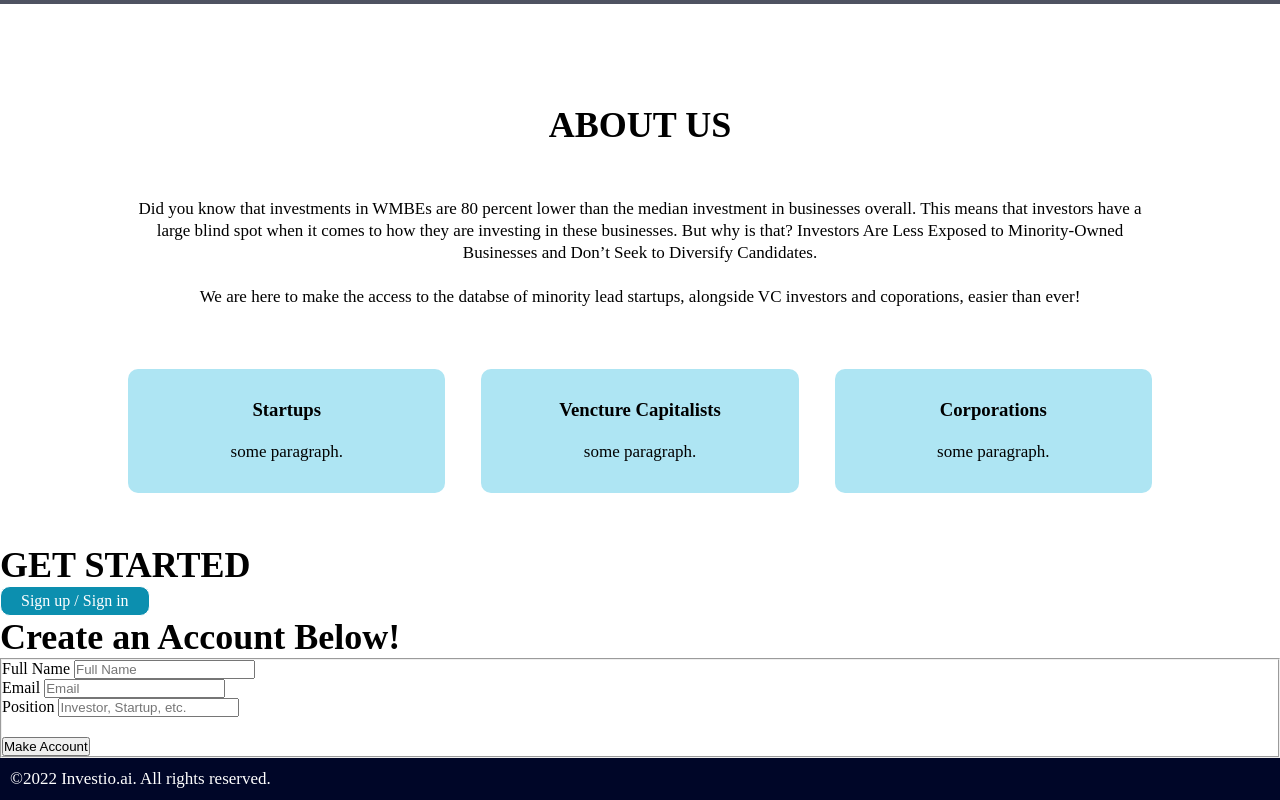
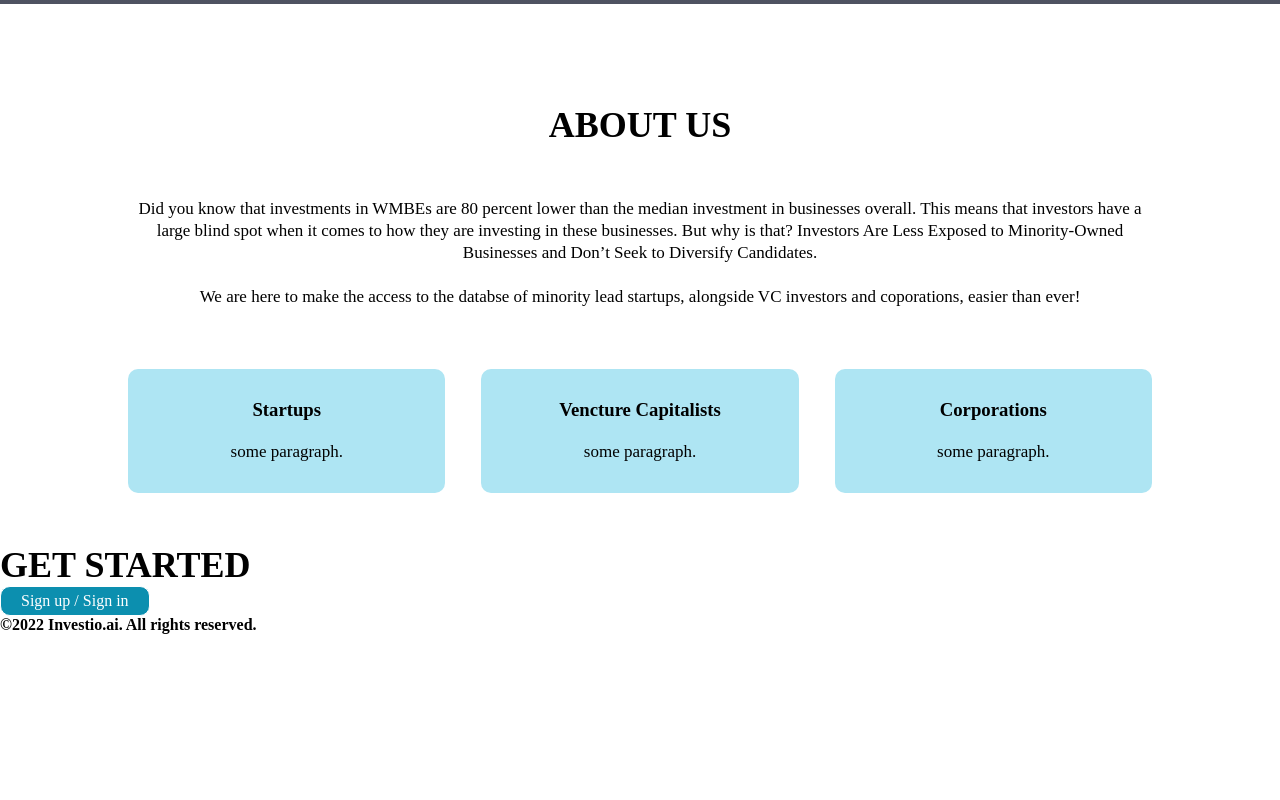
Before and after one commit to iSundhararajan/WomenInvest, a plain HTML site: page index.html in a window 1280 px wide. Shown: the part 796-1596 px from the top of the page. After the commit the page ends 1430 px from the top, so only its background shows below. Drawn offline with Linux system fonts and the light colour scheme.

Commit message:
Update index.html
completed except for descriptions and images. they need to be edited

```diff
--- a/index.html
+++ b/index.html
@@ -10,14 +10,13 @@
 <section class="header">
     <nav>
         <h1 style="background-color: transparent;color:white">Investio.ai</h1>
-        <a href="index.html"><img src="images/one.png"></a>
+        <a href="index.html"><img src="images/one1.png"></a>
         <div class="tabs">
             <ul>
-
-                <li><a href="">HOME</a></li>
-                <li><a href="">STARTUPS</a></li>
-                <li><a href="">INVESTORS</a></li>
-                <li><a href="">CORPORATIONS</a></li>
+                <li><a href="index.html">HOME</a></li>
+                <li><a href="startups.html">STARTUPS</a></li>
+                <li><a href="investors.html">INVESTORS</a></li>
+                <li><a href="corporations.html">CORPORATIONS</a></li>
             </ul>
 
         </div>
@@ -81,55 +80,11 @@
 <section class="signup-signin">
     <h1> GET STARTED
     </h1>
-    <a href="" class="main-join-button"> Sign up / Sign in</a>
-
+    <a href="signup-in.html" class="main-join-button"> Sign up / Sign in</a>
 
 </section>
 
-    </header>
-    <main>
-      <section class="Create Account">
-            <h1>Create an Account Below!</h1>
-            <form class="form">
-              <fieldset>
-                <div class="fields-container">
-
-                  <div class="fields">
-                    <label>Full Name</label>
-                    <input class="input-text" type="text" placeholder="Full Name" />
-                  </div>
-
-
-                  <div class="fields">
-                    <label>Email</label>
-                    <input class="input-text" type="email" placeholder="Email" />
-                  </div>
-
-                  <div class="fields">
-                    <label>Position</label>
-                    <input class="input-text" type="text" placeholder="Investor, Startup, etc." />
-                  </div>
-
-                  <p></p>
-
-                   <div class="align-right flex">
-                  <button class="button w-100" type="submit">Make Account</button>
-                </div>
-              </fieldset>
-            </form>
-          </section>
-    </main>
-
-
 <!---------- footer ------>
-<footer>
-      <p style="background-color:#000628;color:white">
-        ©2022 Investio.ai. All rights reserved.
-      </p>
-    </footer>
-  </body>
-</html>
-
-
-</body>
-</html>
+<section class="footer">
+    <h4>©2022 Investio.ai. All rights reserved.</h4>
+</section>
```
